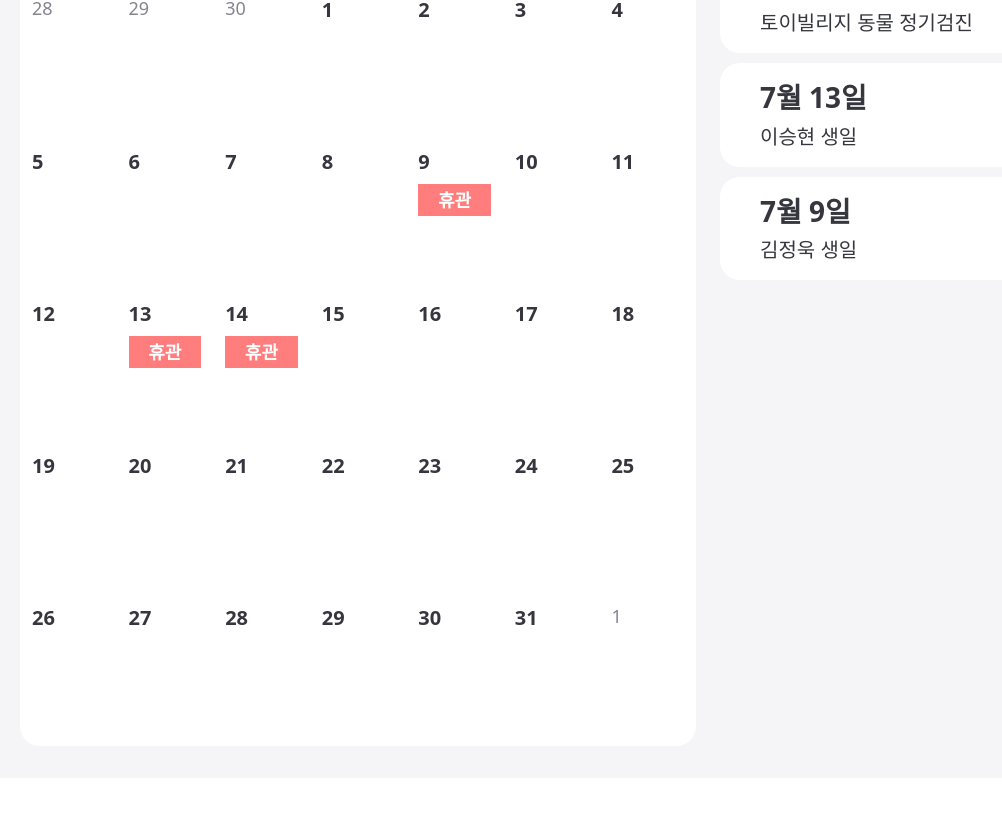
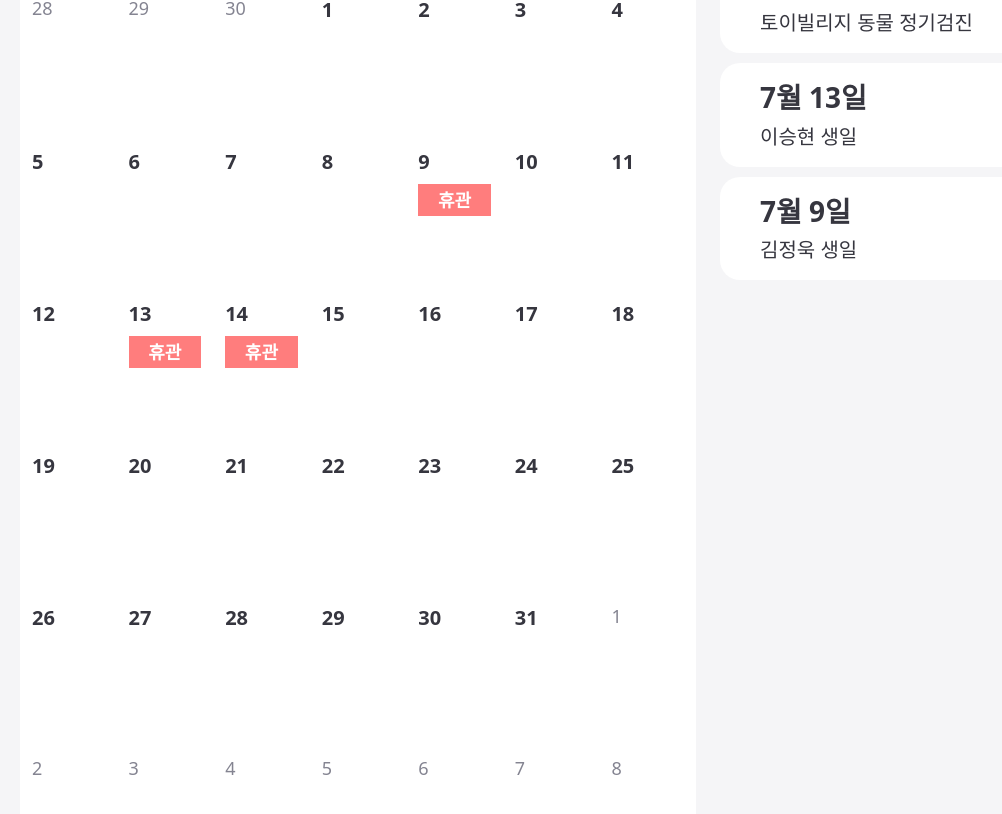
Before and after one commit to ToyVillage/ToyVillage-App-FE, a React (Vite) app: page /notices/guide in a window 1280 px wide. Shown: the part 399-1213 px from the top of the page, without its empty margins (12-1014 px from the left). Before the commit the page ends 1177 px from the top, so only its background shows below. Built offline with nearby package versions, Linux system fonts and the light colour scheme.

Commit message:
fix: 캘린더 42칸으로 수정

```diff
--- a/src/pages/notices/guide/NoticeGuidePage.tsx
+++ b/src/pages/notices/guide/NoticeGuidePage.tsx
@@ -19,7 +19,7 @@ interface CalendarDay {
 }
 
 export function NoticeGuidePage() {
-  const [month, setMonth] = useState(() => new Date(2026, 6, 1))
+  const [month, setMonth] = useState(() => startOfMonth(new Date()))
   const [query, setQuery] = useState('')
   const [filterOpen, setFilterOpen] = useState(false)
 
@@ -140,7 +140,7 @@ function createCalendarDays(month: Date, schedules: CloseSchedule[]) {
   const start = new Date(firstDay)
   start.setDate(firstDay.getDate() - firstDay.getDay())
 
-  return Array.from({ length: 35 }, (_, index): CalendarDay => {
+  return Array.from({ length: 42 }, (_, index): CalendarDay => {
     const date = new Date(start)
     date.setDate(start.getDate() + index)
 
@@ -189,6 +189,10 @@ function parseDate(value: string) {
 
 function addMonths(date: Date, amount: number) {
   return new Date(date.getFullYear(), date.getMonth() + amount, 1)
+}
+
+function startOfMonth(date: Date) {
+  return new Date(date.getFullYear(), date.getMonth(), 1)
 }
 
 function toDateKey(date: Date) {
```
